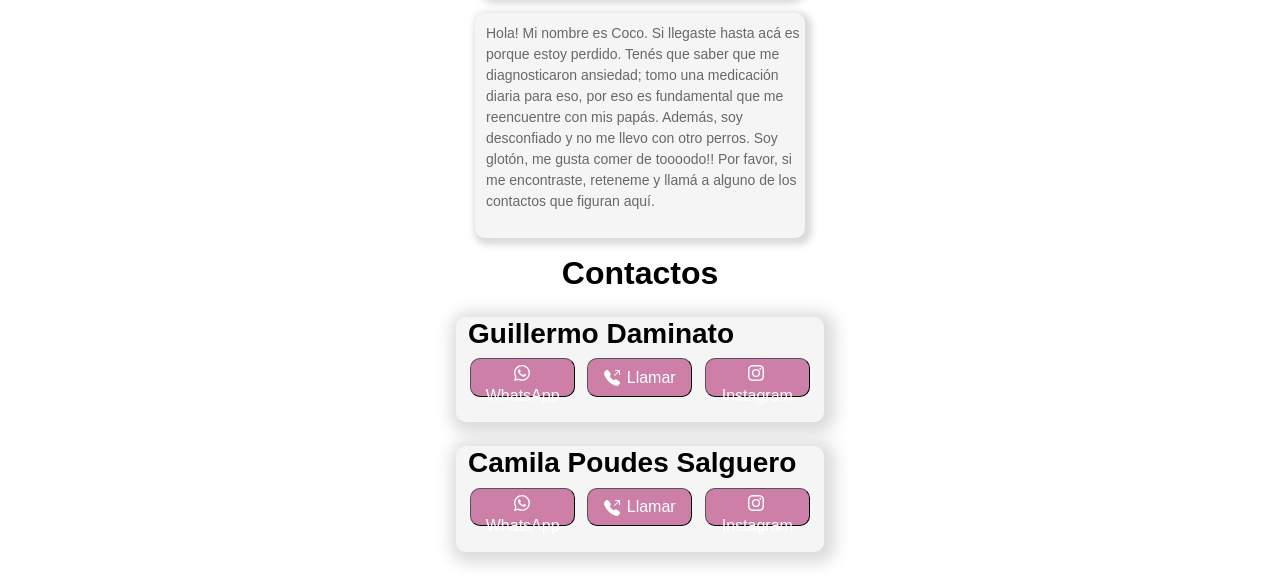
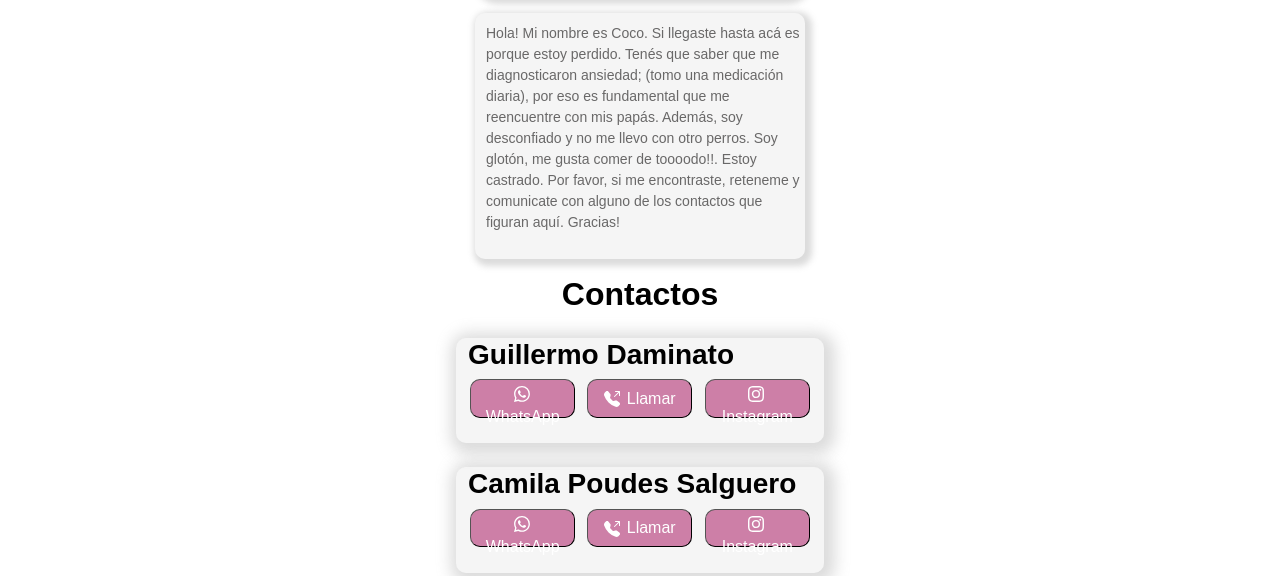
Before and after one commit to SmartPetRosario/cod-58, a plain HTML site: page index.html in a window 1280 px wide. Shown: the part 276-852 px from the top of the page. Drawn offline with nearby package versions, Linux system fonts and the light colour scheme; a web font is replaced by a local one.

Commit message:
actualizacion

```diff
--- a/index.html
+++ b/index.html
@@ -93,7 +93,7 @@
         <!--DESCRIPCION-->
         <div class="container-fluid descripcion">
         <p class="descripcion-texto">
-            Hola! Mi nombre es Coco. Si llegaste hasta acá es porque estoy perdido. Tenés que saber que me diagnosticaron ansiedad; tomo una medicación diaria para eso, por eso es fundamental que me reencuentre con mis papás. Además, soy desconfiado y no me llevo con otro perros. Soy glotón, me gusta comer de toooodo!! Por favor, si me encontraste, reteneme y llamá a alguno de los contactos que figuran aquí.         </p>
+            Hola! Mi nombre es Coco. Si llegaste hasta acá es porque estoy perdido. Tenés que saber que me diagnosticaron ansiedad; (tomo una medicación diaria), por eso es fundamental que me reencuentre con mis papás. Además, soy desconfiado y no me llevo con otro perros. Soy glotón, me gusta comer de toooodo!!. Estoy castrado. Por favor, si me encontraste, reteneme y comunicate con alguno de los contactos que figuran aquí. Gracias!       </p>
     </div>
         <!--CONTACTOS-->
     <div id="contactos" class="contactos container">
```
Also changed, not shown: img/a.jpeg.
